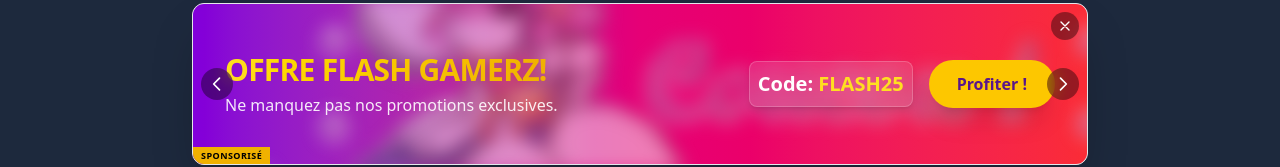
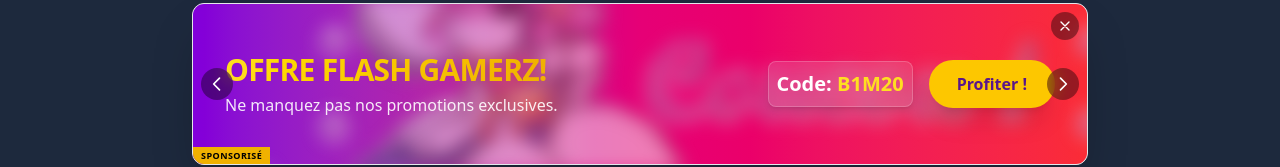
Before and after one commit to ERP-CNAM/gamers, an Angular app: page /contact-us in a window 1280 px wide. Shown: the part 841-1008 px from the top of the page. Built offline with nearby package versions, Linux system fonts and the light colour scheme.

Commit message:
Feat: Error message code promo + maj pub

```diff
--- a/src/app/data/ads.ts
+++ b/src/app/data/ads.ts
@@ -114,7 +114,7 @@ export const ADS: Ad[] = [
 
       <div class="flex items-center gap-4">
         <div class="relative text-lg md:text-xl font-bold p-2 rounded-lg bg-white/10 border border-white/20 backdrop-blur-sm shadow-md">
-          Code: <span class="text-yellow-300">FLASH25</span>
+          Code: <span class="text-yellow-300">B1M20</span>
         </div>
         <button class="bg-yellow-400 text-purple-900 px-5 py-2 md:px-7 md:py-3 rounded-full font-extrabold text-sm md:text-base shadow-xl transform group-hover:scale-105 active:scale-95 transition-all">
           Profiter !
--- a/src/app/subscribepage/subscribepage.html
+++ b/src/app/subscribepage/subscribepage.html
@@ -91,6 +91,9 @@
                 formControlName="promoCode"
                 class="w-full px-4 py-3 bg-gray-800 rounded-xl border border-gray-700 focus:ring-2 focus:ring-blue-500 outline-none"
               />
+              @if (promoError()) {
+                <p class="text-red-500 text-sm mt-1">{{ promoError() }}</p>
+              }
             </div>
             <div class="pt-4 border-t border-gray-700">
               <h3 class="text-white font-bold mb-3">Paiement par SEPA</h3>
--- a/src/app/subscribepage/subscribepage.ts
+++ b/src/app/subscribepage/subscribepage.ts
@@ -45,6 +45,7 @@ export class Subscribepage {
   readonly remainingBalance = this.authService.remainingBalance;
   readonly isFormOpen = signal(false);
   readonly isSubmitting = signal(false);
+  readonly promoError = signal<string | null>(null);
 
   readonly canSubscribe = computed(() => {
     const current = this.currentSubscription();
@@ -67,7 +68,16 @@ export class Subscribepage {
     this.subscriptionForm.controls.promoCode.valueChanges
       .pipe(takeUntilDestroyed())
       .subscribe((code) => {
-        const amount = code === 'B1M20' ? 7.5 : 15.0;
+        const isValid = code === 'B1M20';
+        const isEmpty = !code;
+
+        if (!isEmpty && !isValid) {
+          this.promoError.set('Code promo non valide');
+        } else {
+          this.promoError.set(null);
+        }
+
+        const amount = isValid ? 7.5 : 15.0;
         this.subscriptionForm.controls.monthlyAmount.setValue(amount);
       });
   }
```
